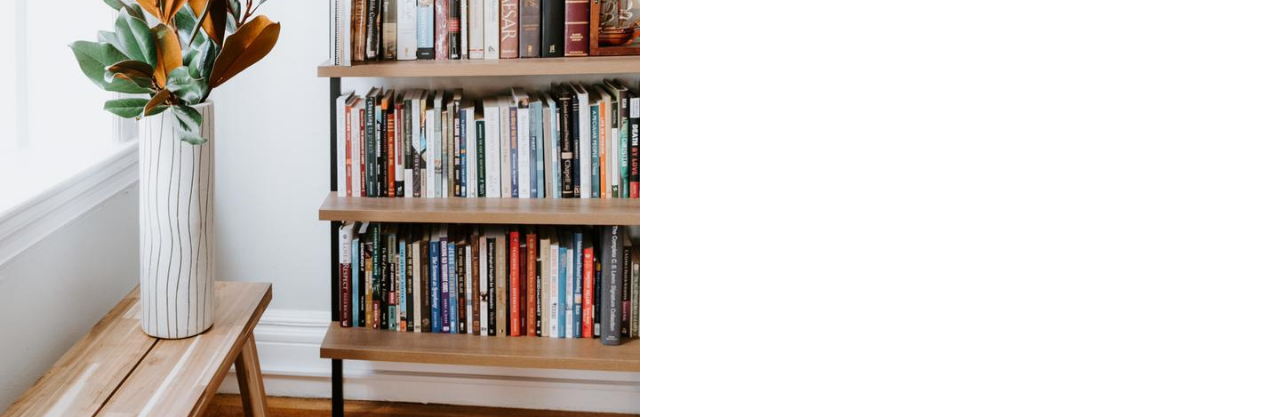
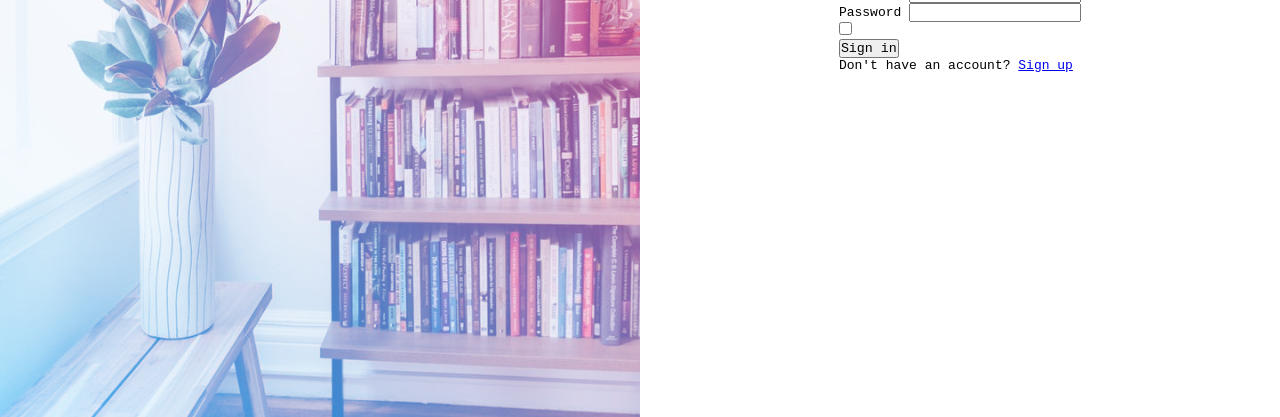
Before and after one commit to kayflyS/seedbooks, a plain HTML site: page project 1/login.html in a window 1280 px wide. Shown: the part 383-800 px from the top of the page. Drawn offline with Linux system fonts and the light colour scheme.

Commit message:
login and form page3

```diff
--- a/project 1/login.css
+++ b/project 1/login.css
@@ -25,6 +25,17 @@ section .imgbox{
     height: 100%;
 
 }
+section .imgbox:before{
+    content: '';
+    position: absolute;
+    top: 0;
+    left: 0;
+    width: 100%;
+    height: 100%;
+    background: linear-gradient(225deg,#e91e63,#03a9f4);
+    z-index: 1;
+    mix-blend-mode: screen;
+}
 section .imgbox img{
     position: absolute;
     top: 0;
@@ -34,3 +45,28 @@ section .imgbox img{
     object-fit: cover;
 
 }
+section .content-box{
+    display: flex;
+   justify-content: center;
+    align-items: center;
+    width: 50%;
+    height: 100;
+
+}
+.section .content-box .form-box{
+    width: 50%;
+}
+.section .content-box .form-box h2{
+    color: #607d8b;
+    font-weight: 500;
+    font-size: 1.5em;
+    text-transform: uppercase;
+    margin-bottom: 20px;
+    border-bottom: 4px solid #ff4584;
+    display: inline-block;
+    letter-spacing: 1px;
+
+}
+.section .content-box .form-box .inputbox{
+    margin-bottom: 20px;
+}
--- a/project 1/login.html
+++ b/project 1/login.html
@@ -13,7 +13,29 @@
             <img src="sb.jpeg" alt="">
         </div>
         <div class="content-box">
-
+            <div
+            class="form-box">
+                <h2>Login</h2>
+                <form>
+                    <div class="inputbox">
+                        <span>Username</span>
+                        <input type="text" name="">
+                    </div>
+                    <div class="inputbox">
+                        <span>Password</span>
+                        <input type="text" name="">
+                    </div>
+                    <div class="remember">
+                        <label><input type="checkbox" name="Remember Me"></label>
+                    </div>
+                    <div class="inputbox">
+                        <input type="submit" value="Sign in" name="">
+                    </div>
+                    <div class="inputbox">
+                        <p>Don't have an account? <a href="#">Sign up</a></p>
+                    </div>
+                </form>
+            </div>
         </div>
     </section>
 
```
